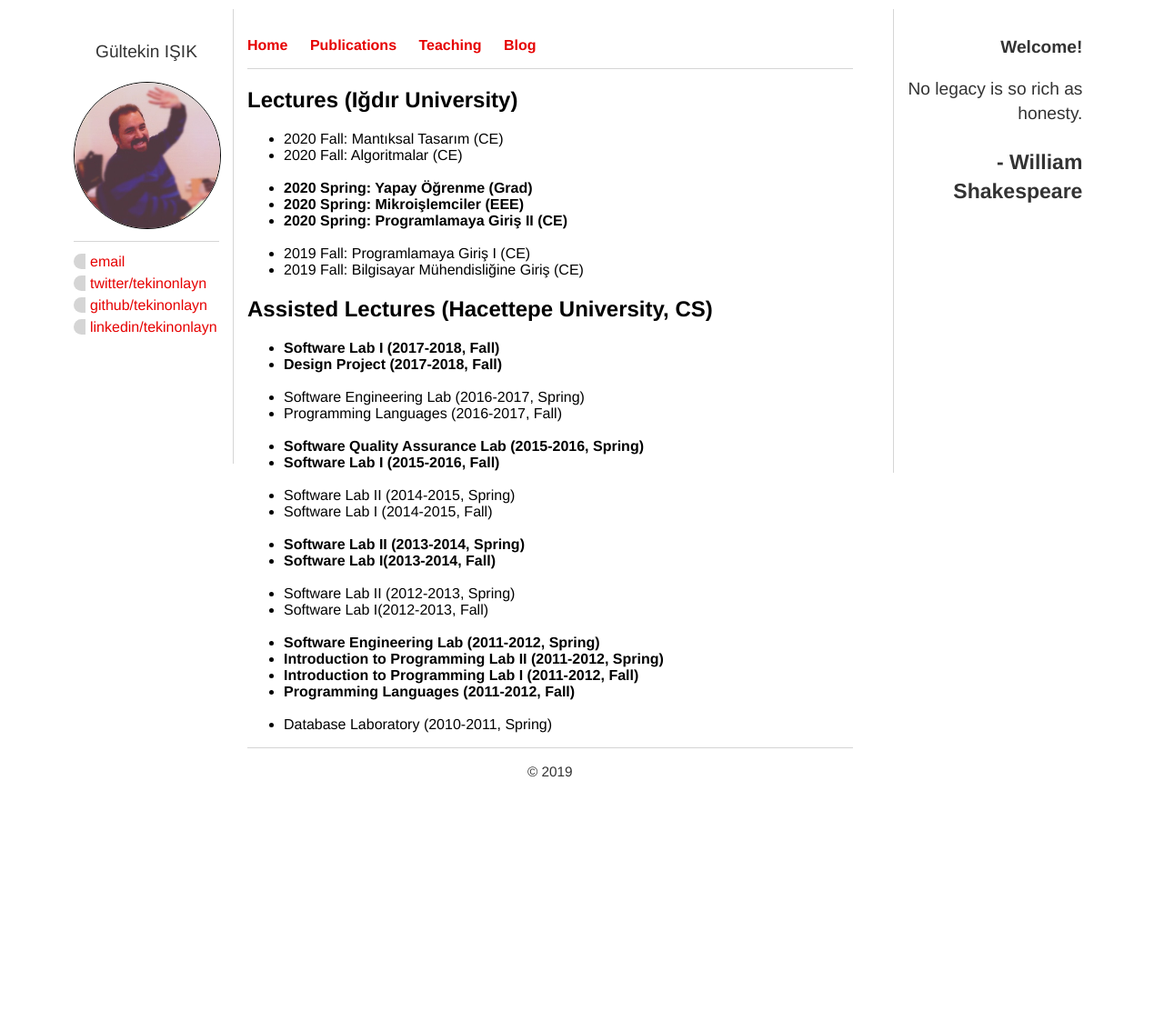
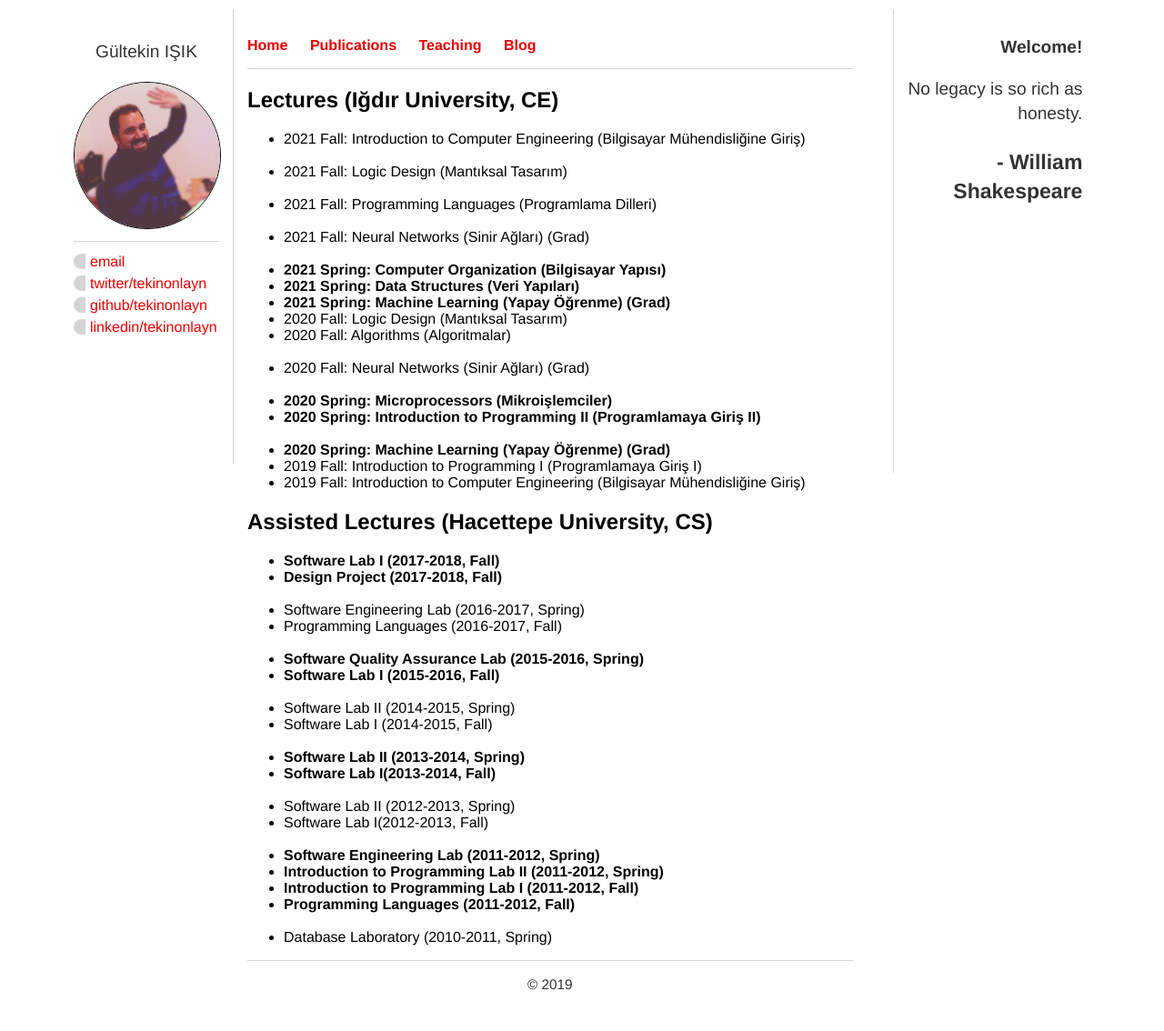
Before and after one commit to tekinonlayn/gi.github.io, a Jekyll site: the page built from teaching/index.html, in a window 1280 px wide. Shown: the whole page at 91% size. Built offline with Jekyll 4.4.1, drawn with Linux system fonts in a browser that asks for light colours; before the commit the page ends 900 px from its top, so only the background shows below that.

Commit message:
Update index.html

```diff
--- a/teaching/index.html
+++ b/teaching/index.html
@@ -3,15 +3,23 @@ layout: varsay
 title: Gültekin Işık - Teaching
 ---
 <div class="blurb">
-	<h2>Lectures (Iğdır University)</h2>
+	<h2>Lectures (Iğdır University, CE)</h2>
 	<ul>
-	<li>2020 Fall: Mantıksal Tasarım (CE)</li>
-	<li>2020 Fall: Algoritmalar (CE)</li><br>
-	<li><b>2020 Spring: Yapay Öğrenme (Grad) </b></li>
-	<li><b>2020 Spring: Mikroişlemciler (EEE) </b></li>
-	<li><b>2020 Spring: Programlamaya Giriş II (CE)</b></li><br>
-	<li>2019 Fall: Programlamaya Giriş I (CE)</li>
-	<li>2019 Fall: Bilgisayar Mühendisliğine Giriş (CE) </li>
+	<li>2021 Fall: Introduction to Computer Engineering (Bilgisayar Mühendisliğine Giriş)</li></br>
+	<li>2021 Fall: Logic Design (Mantıksal Tasarım)</li><br>
+	<li>2021 Fall: Programming Languages (Programlama Dilleri)</li><br>
+	<li>2021 Fall: Neural Networks (Sinir Ağları) (Grad)</li><br>
+	<li><b>2021 Spring: Computer Organization (Bilgisayar Yapısı) </b></li>
+	<li><b>2021 Spring: Data Structures (Veri Yapıları) </b></li>
+	<li><b>2021 Spring: Machine Learning (Yapay Öğrenme) (Grad)</b></li>
+	<li>2020 Fall: Logic Design (Mantıksal Tasarım)</li>
+	<li>2020 Fall: Algorithms (Algoritmalar)</li><br>
+	<li>2020 Fall: Neural Networks (Sinir Ağları) (Grad)</li><br>
+	<li><b>2020 Spring: Microprocessors (Mikroişlemciler) </b></li>
+	<li><b>2020 Spring: Introduction to Programming II (Programlamaya Giriş II)</b></li><br>
+	<li><b>2020 Spring: Machine Learning (Yapay Öğrenme) (Grad) </b></li>
+	<li>2019 Fall: Introduction to Programming I (Programlamaya Giriş I)</li>
+	<li>2019 Fall: Introduction to Computer Engineering (Bilgisayar Mühendisliğine Giriş) </li>
 
 	</ul>
 	<h2>Assisted Lectures (Hacettepe University, CS)</h2>
```
